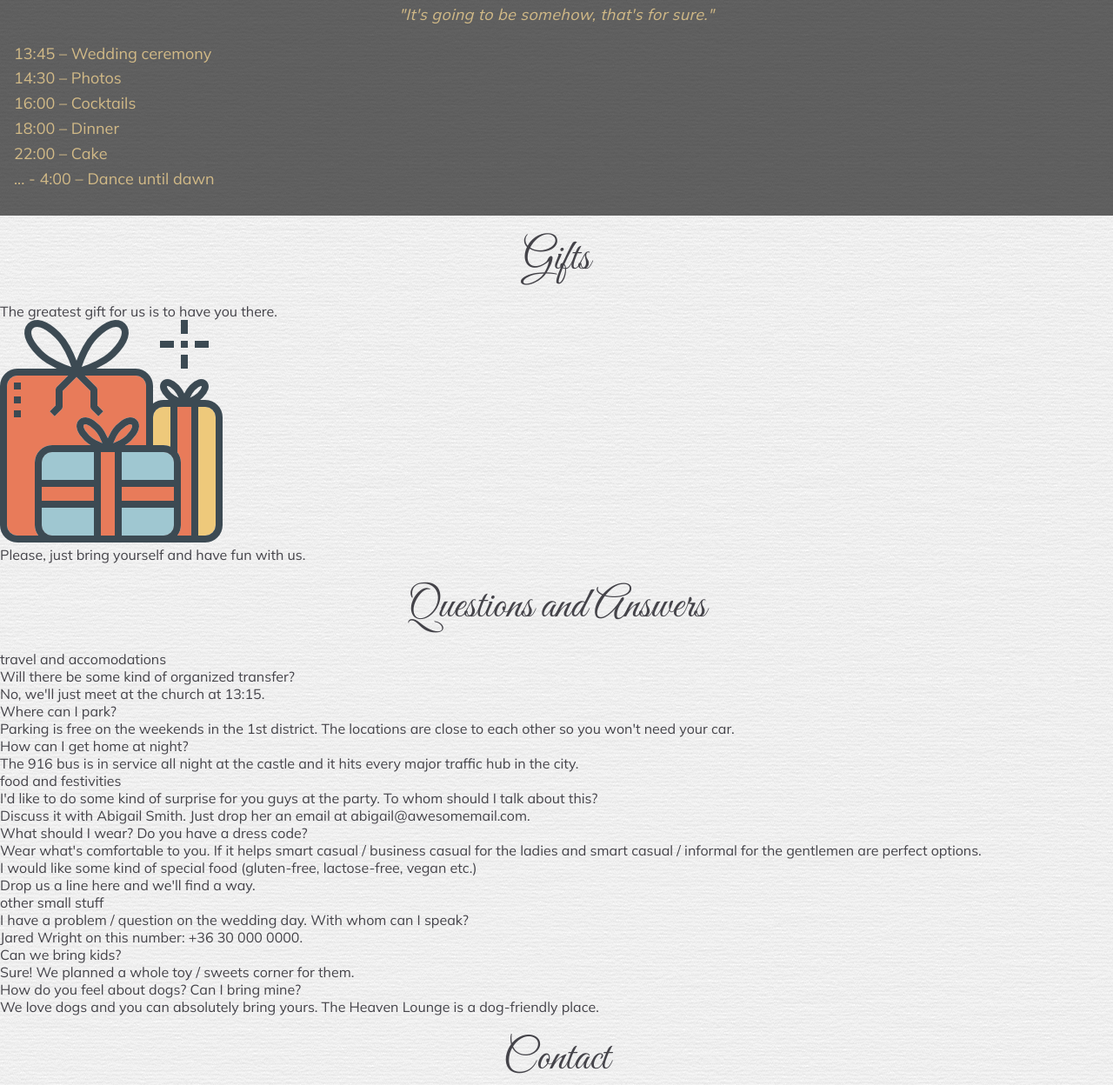
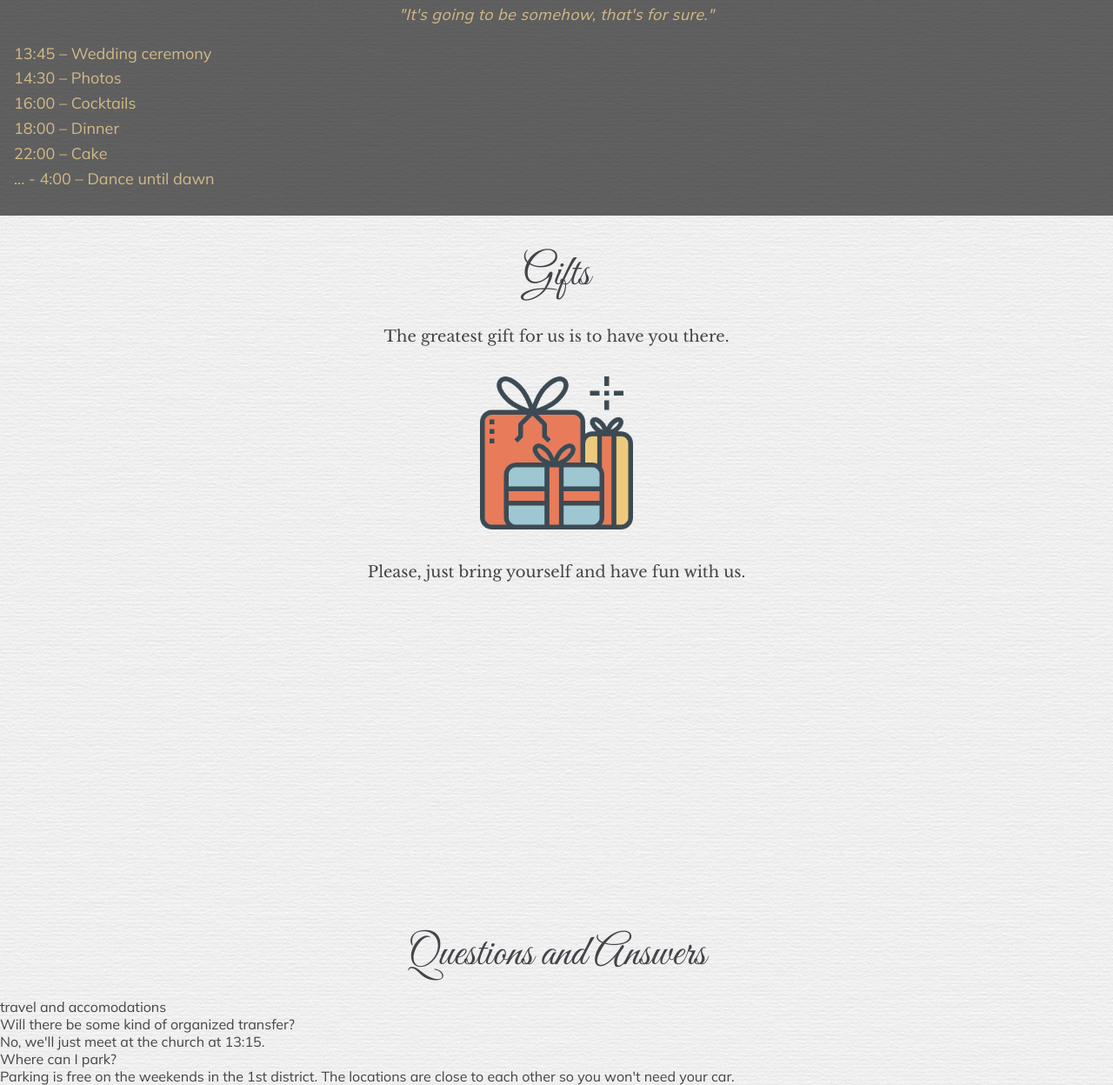
Before and after one commit to martaevrensel/Zoe-Alex-Wedding, a plain HTML site: page index.html in a window 1280 px wide. Shown: the part 2163-3411 px from the top of the page at 87% size. Drawn offline with nearby package versions, Linux system fonts and the light colour scheme.

Commit message:
Gifts Styles

```diff
--- a/wedding.css
+++ b/wedding.css
@@ -79,9 +79,9 @@ body {
   vertical-align: middle;
 }
 
-/* ===MAIN STYLES=== */
+/* === MAIN STYLES === */
 
-/* ===Location=== */
+/* === Location === */
 
 .locations {
   height: 100vh;
@@ -128,7 +128,7 @@ h2 {
   margin: 1.5rem auto;
 }
 
-/* ===Program=== */
+/* === Program === */
 
 .program {
   background-color: hsla(100,0%,0%,.6);
@@ -152,3 +152,28 @@ h2 {
 li {
   color: #d2ba87;
 }
+
+/* === Gifts === */
+
+.gifts {
+  height: 100vh;
+  width: 100%;
+  text-align: center;
+  display: table;
+  padding: 1.125rem;
+}
+
+.gifts p {
+  font-size: 1.125rem;
+  font-family: 'Libre Baskerville', serif;
+  margin: 1rem;
+  line-height: 1.7rem;
+}
+
+.gifts img {
+  height: 22vh;
+  margin: 1rem;
+}
+.gifts h2 {
+  padding-bottom: 2rem;
+}
```
